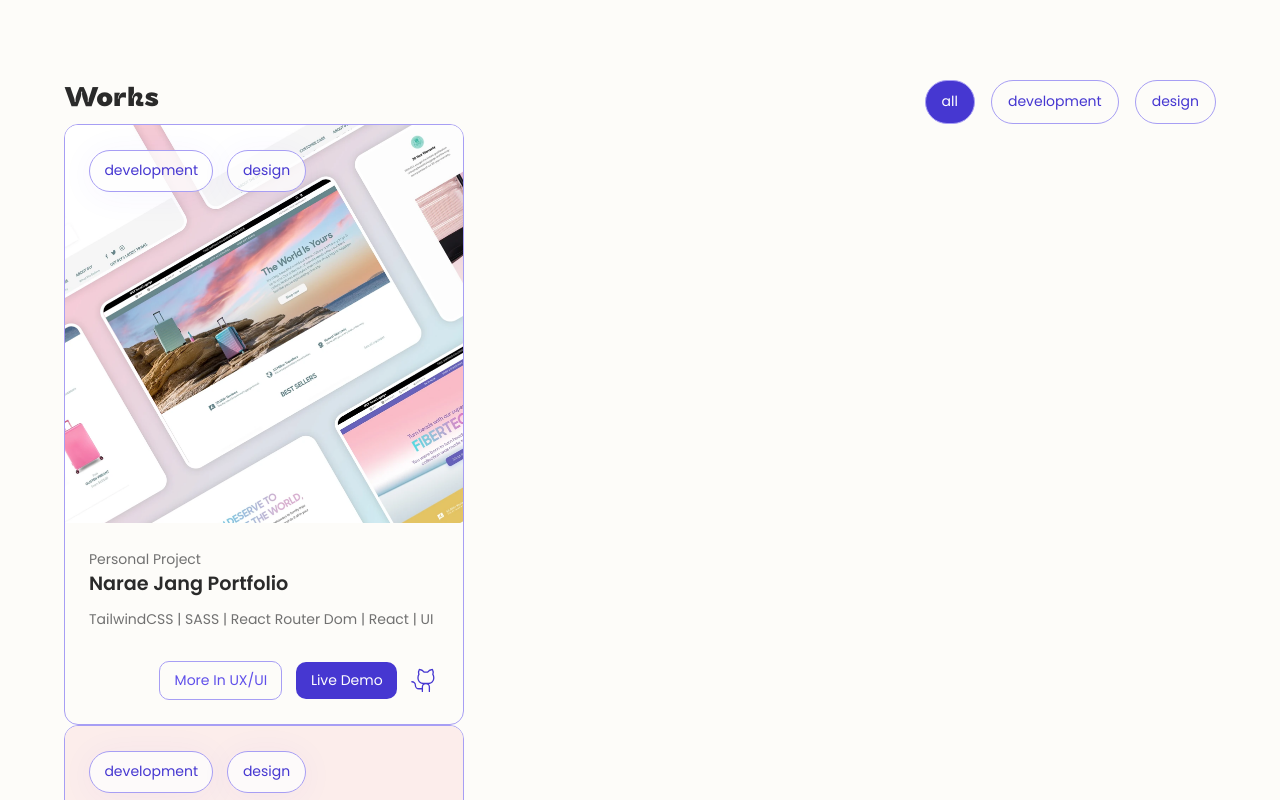
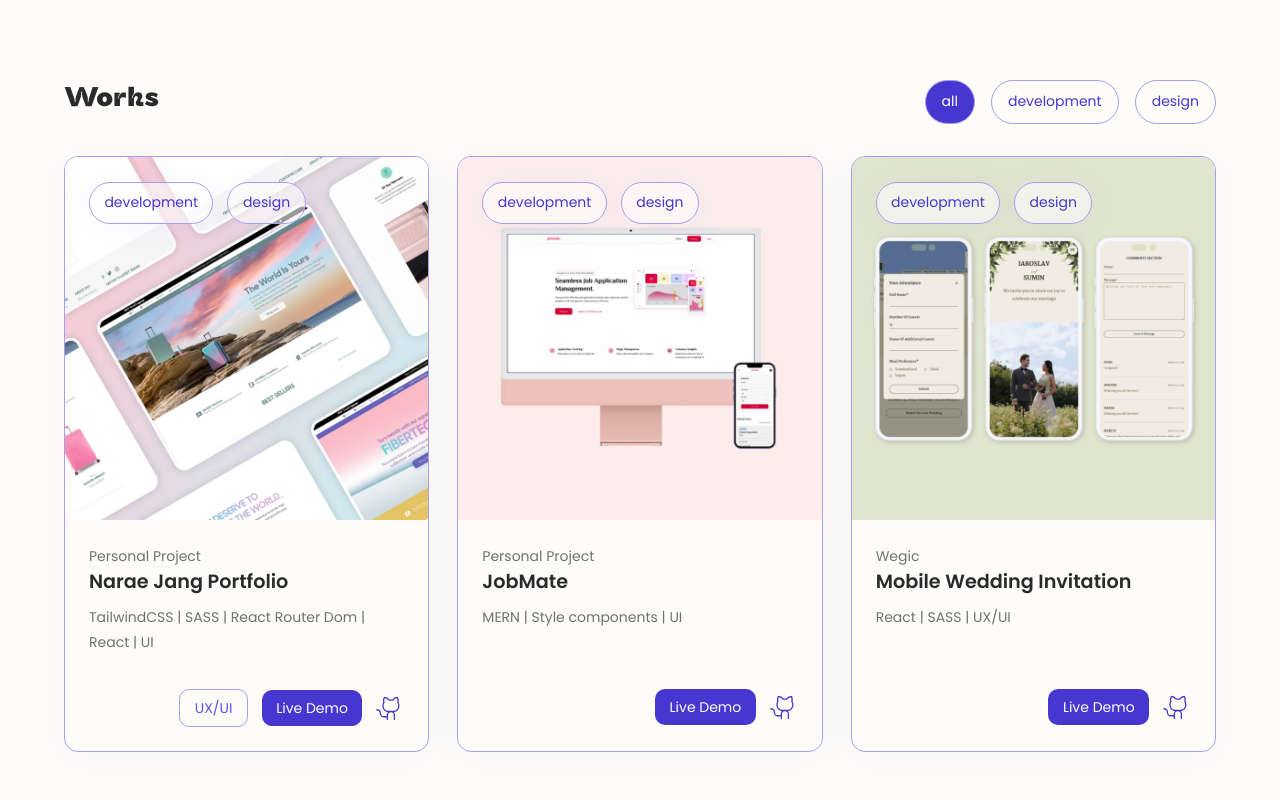
Before and after one commit to NaraeJang/2024-Narae-Jang-Portfolio, a React (Vite) app: page / in a window 1280 px wide. Shown: the part 800-1600 px from the top of the page. Built offline with nearby package versions, Linux system fonts and the light colour scheme.

Commit message:
update Project

```diff
--- a/src/components/ProjectItem.jsx
+++ b/src/components/ProjectItem.jsx
@@ -17,7 +17,7 @@ const ProjectItem = ({
   return (
     <article className="work-article relative">
       <div className="img-container">
-        <a href={gitLink} className="link">
+        <a href={gitLink} target="_blank" className="link">
           <div className="pill-container absolute top-[1.6rem] left-6 gap-3.5">
             {category.map((item, index) => {
               return (
@@ -34,21 +34,21 @@ const ProjectItem = ({
         <div className="text-left mb-[1.75rem] flex flex-col justify-between">
           <span>{client}</span>
           <h3 className="poppins-semibold">{title}</h3>
-          <p className="mt-3">{keyword}</p>
+          <p className="mt-3 h-14">{keyword}</p>
         </div>
-        <footer className="flex flex-row items-center justify-end gap-3.5">
+        <footer className="flex flex-row flex-wrap items-center justify-end gap-3.5">
           {designBtn && (
-            <a href={designPath} className="btn btn-secondary">
+            <a href={designPath} target="_blank" className="btn btn-secondary">
               {designBtn}
             </a>
           )}
           {liveBtn && (
-            <a href={livePath} className="btn btn-primary">
+            <a href={livePath} target="_blank" className="btn btn-primary">
               {liveBtn}
             </a>
           )}
           {git && (
-            <a href={gitLink}>
+            <a href={gitLink} target="_blank">
               <PiGithubLogoLight />
             </a>
           )}
--- a/src/components/ProjectItems.jsx
+++ b/src/components/ProjectItems.jsx
@@ -5,7 +5,7 @@ const ProjectItems = () => {
   const { projectsItems } = useProjectContext();
 
   return (
-    <div>
+    <div className="flex flex-col gap-x-7 gap-y-7 md:grid  md:grid-cols-2 lg:grid-cols-3 2xl:grid-cols-5 2xl:gap-y-10">
       {projectsItems.map((item) => {
         return <ProjectItem key={item.id} {...item} />;
       })}
--- a/src/components/Projects.jsx
+++ b/src/components/Projects.jsx
@@ -31,7 +31,7 @@ const Projects = () => {
       value={{ allCategories, filterItems, projectsItems, currentCategory }}>
       <section id="projects">
         <div className="custom-container">
-          <div className="title-container gap-y-3 md:flex-row md:items-center md:justify-between">
+          <div className="title-container gap-y-6 md:flex-row md:items-center md:justify-between mb-8">
             <Title title="works" />
             <ProjectsCategories />
           </div>
--- a/src/data/data.js
+++ b/src/data/data.js
@@ -17,7 +17,7 @@ export const projectsData = [
     keyword: `TailwindCSS | SASS | React Router Dom | React | UI`,
     liveBtn: 'Live Demo',
     livePath: null,
-    designBtn: 'More in UX/UI',
+    designBtn: 'UX/UI',
     designPath: null,
     git: true,
     gitLink: 'https://github.com/NaraeJang/2024-Narae-Jang-Portfolio',
--- a/src/index.css
+++ b/src/index.css
@@ -285,10 +285,16 @@ ul {
   overflow: hidden;
   width: 100%;
   max-width: 25rem;
+  box-shadow: 0px 4px 40px 0px rgba(78, 61, 232, 0.04);
+  transition: 0.3s ease-in-out all;
 }
 .work-article span,
 .work-article p {
   font-size: 0.875rem;
+}
+.work-article:hover {
+  box-shadow: 0px 8px 44px 0px rgba(78, 61, 232, 0.12);
+  transform: translateY(-4px);
 }
 
 .btn, .btn:visited, .btn:link {
@@ -346,7 +352,7 @@ button:disabled {
 
 .category-pill {
   padding: 0.45rem 0.9rem;
-  background: rgba(254, 254, 254, 0.8);
+  background: rgba(254, 254, 254, 0.6);
   font-size: 0.875rem;
   box-shadow: 0px 3.587px 35.869px 0px rgba(78, 61, 232, 0.05);
 }
--- a/src/sass/base/_projects.scss
+++ b/src/sass/base/_projects.scss
@@ -15,8 +15,17 @@
   overflow: hidden;
   width: 100%;
   max-width: 25rem;
+
+  box-shadow: $shadow-3;
+
+  transition: $transition;
   span,
   p {
     font-size: $text-sm;
   }
+
+  &:hover {
+    box-shadow: $shadow-4;
+    transform: translateY(-4px);
+  }
 }
--- a/src/sass/components/_pills.scss
+++ b/src/sass/components/_pills.scss
@@ -21,7 +21,7 @@
   @extend %pill-basic;
   padding: 0.45rem 0.9rem;
 
-  background: rgba(254, 254, 254, 0.8);
+  background: rgba(254, 254, 254, 0.6);
   font-size: $text-sm;
   box-shadow: 0px 3.587px 35.869px 0px rgba(78, 61, 232, 0.05);
 }
```
Also changed, not shown: 1 other file (tests, documents, lock files or other folders).
